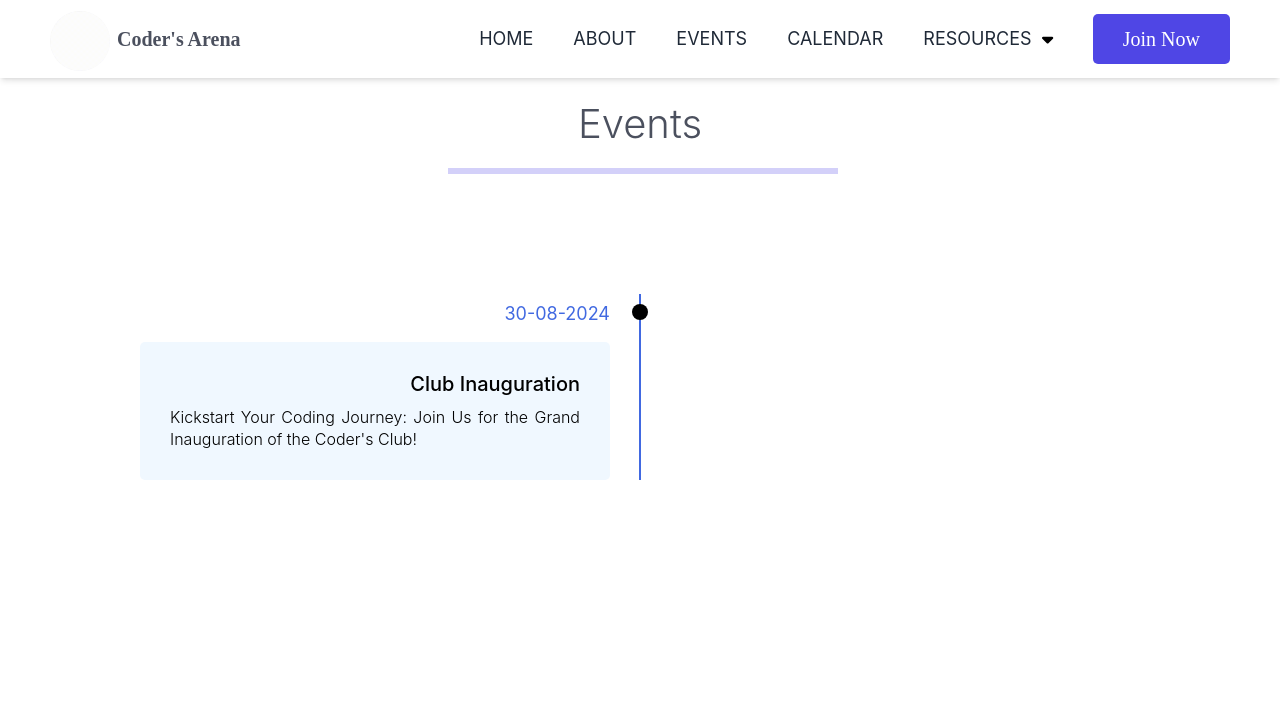
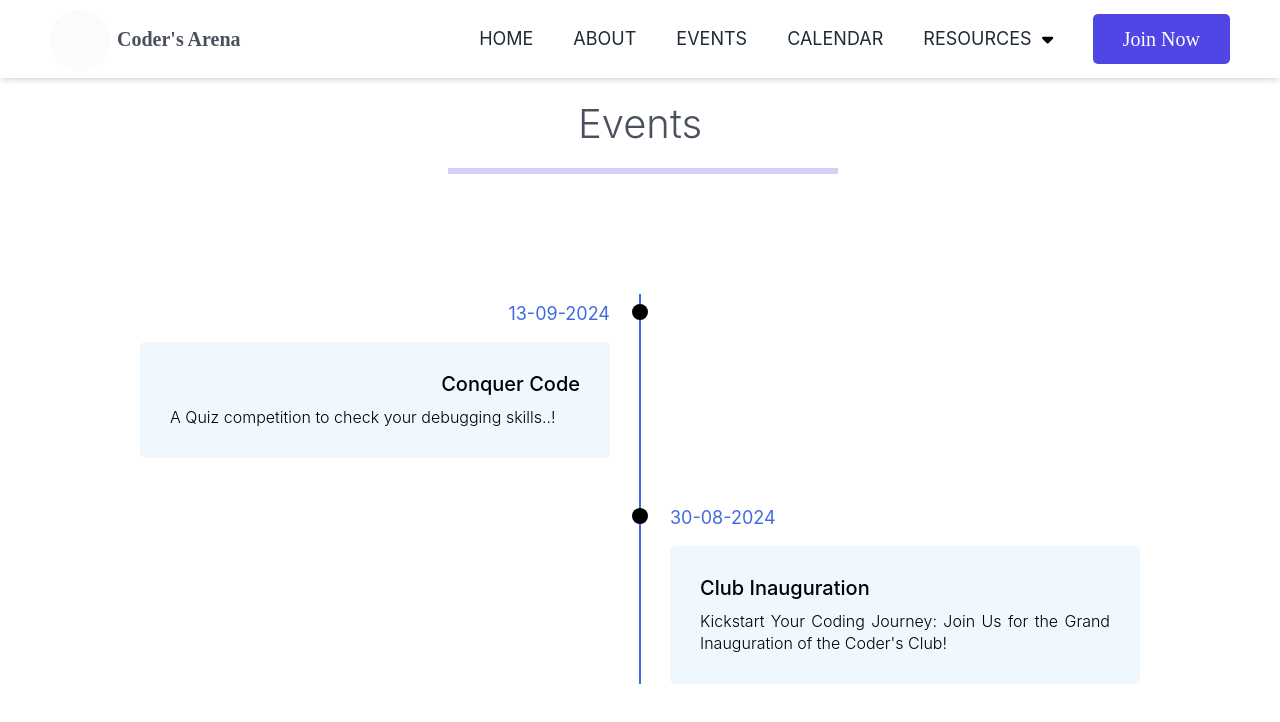
Before and after one commit to geyamrutha16/CODER-S-ARENA-2, a React (Create React App) app: page /events in a window 1280 px wide. Shown: the top 722 px of the page. Built offline with nearby package versions, Linux system fonts and the light colour scheme.

Commit message:
code combat

```diff
--- a/src/components/Events/Timeline.js
+++ b/src/components/Events/Timeline.js
@@ -29,6 +29,7 @@ const Timeline = () => {
     }, []);
 
     const events = [
+        { date: "13-09-2024", title: "Conquer Code", description: "A Quiz competition to check your debugging skills..!" },
         { date: "30-08-2024", title: "Club Inauguration", description: "Kickstart Your Coding Journey: Join Us for the Grand Inauguration of the Coder's Club!" },
     ];
 
--- a/src/components/Schedules/Schedule.css
+++ b/src/components/Schedules/Schedule.css
@@ -1,7 +1,7 @@
 .calendar {
   margin: 1.25rem; /* 10% */
   display: flex;
-  height: 80vh;
+  height: 75vh;
   justify-content: center;
   padding: 1.25rem; /* 20px */
   margin-top: 6.375rem; /* 12% */
--- a/src/components/Schedules/Schedule.js
+++ b/src/components/Schedules/Schedule.js
@@ -4,6 +4,8 @@ import '../../App.css';
 
 const eventsData = {
     "2024-08-30": [{ id: 1, name: "Club Inauguration" }],
+    "2024-09-13": [{ id: 2, name: "Conquer Code" }],
+    "2024-09-20": [{ id: 3, name: "Code Combat" }],
 };
 
 const CalendarComponent = () => {
@@ -52,7 +54,7 @@ const CalendarComponent = () => {
                             fontSize: '1.0875rem',
                             color: '#333',
                         }}>
-                        {[2022, 2023, 2024, 2025].map(year => (
+                        {[2024, 2025].map(year => (
                             <option key={year} value={year}
                                 className="custom-option">{year}</option>
                         ))}
```
